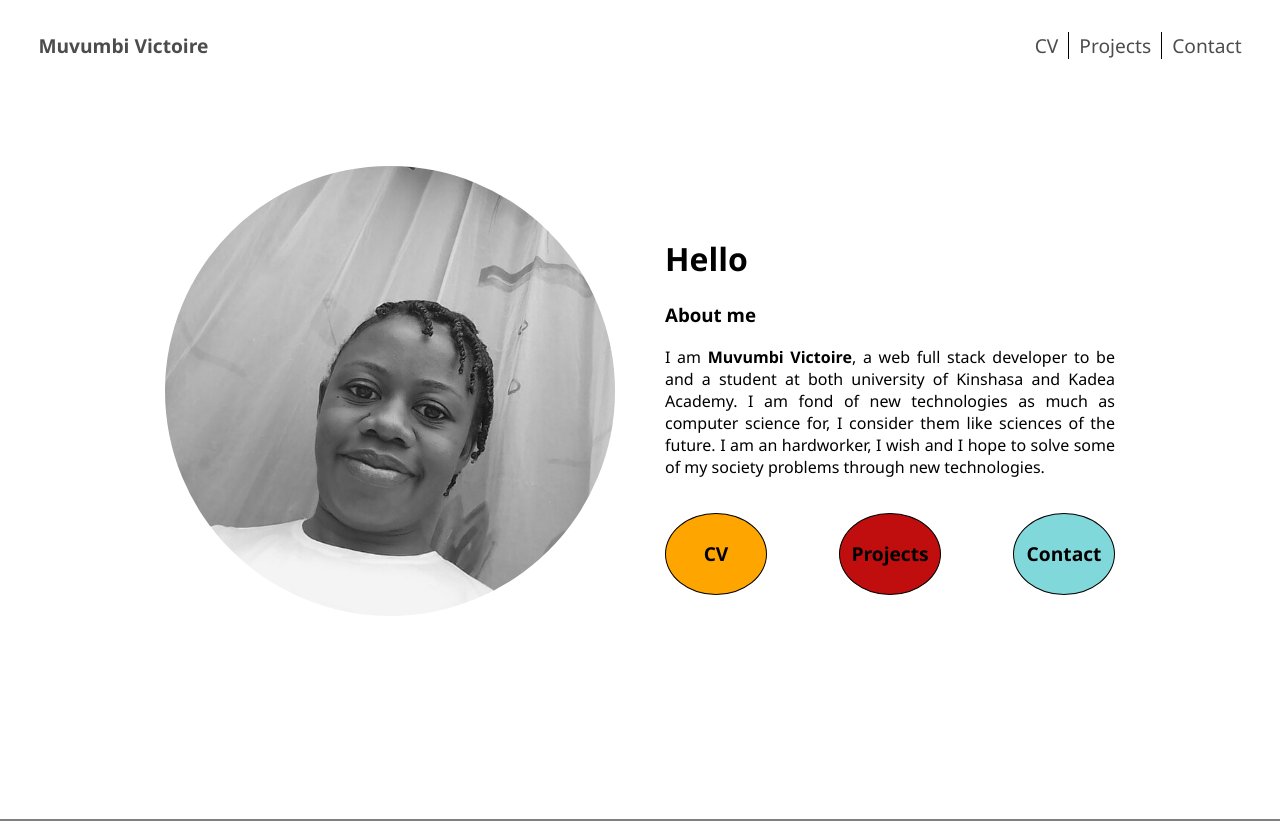
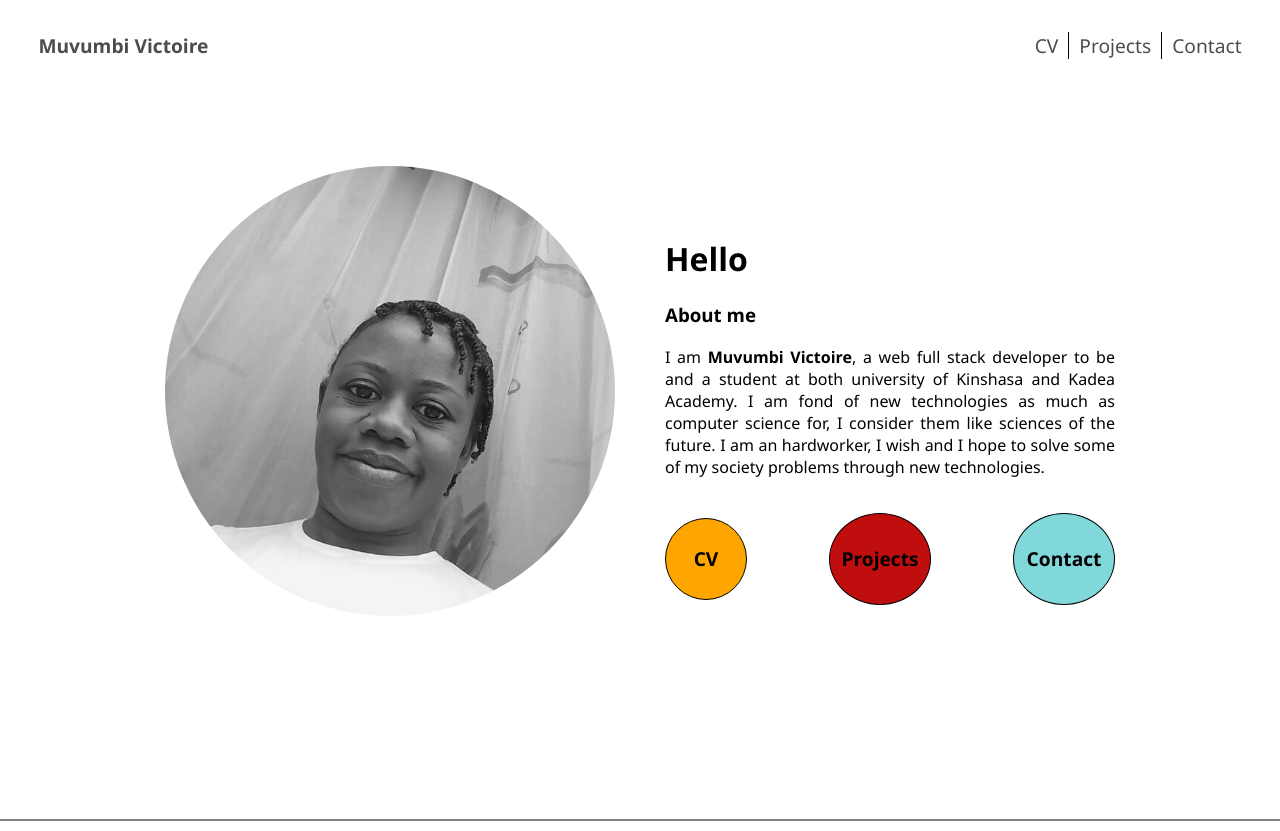
Before and after one commit to VictoireMisanu/My_portfolio, a plain HTML site: page index.html in a window 1280 px wide. Shown: the top 831 px of the page. Drawn offline with Linux system fonts and the light colour scheme.

Commit message:
padding-top and bottom added in margin--in

```diff
--- a/css/beauty.css
+++ b/css/beauty.css
@@ -173,7 +173,7 @@ body{
 }
 
 .margin--in{
-    padding: 0px 10px;
+    padding: 5px 10px;
 }
 
 .profile_pic{
--- a/index.html
+++ b/index.html
@@ -32,7 +32,7 @@
                         new technologies.
                     </div>
                 <div class="Personnality__btn">
-                    <a href="my_cv.html" class="btn__cv   no--init--style  margin--in">CV</a>
+                    <a href="my_cv.html" class="btn__cv   no--init--style">CV</a>
                     <a href="Projects.html" class="btn__p  no--init--style  margin--in" >Projects</a>
                     <a href="Contact.html" class="btn__co  no--init--style  margin--in">Contact</a>
 
```
Also changed, not shown: 1 other file.
